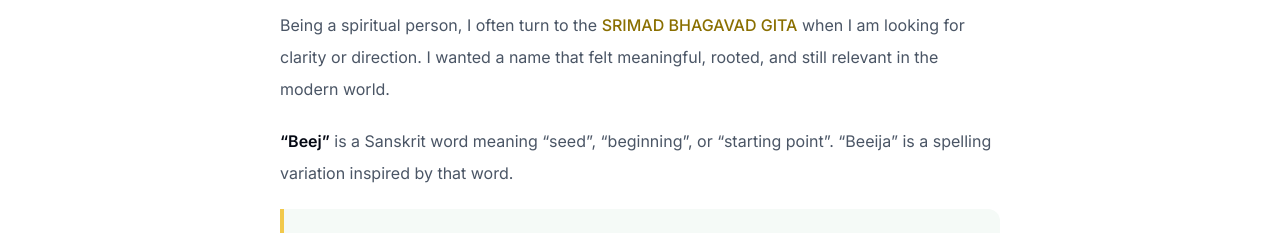
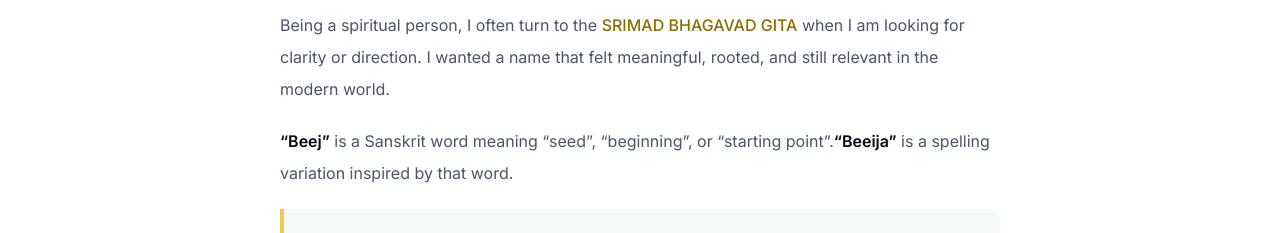
Before and after one commit to vaarunsonawwane-ops/beeija, a Next.js app: page /about in a window 1280 px wide. Shown: the part 1680-1913 px from the top of the page. Built offline with nearby package versions, Linux system fonts and the light colour scheme.

Commit message:
Update page.tsx

```diff
--- a/app/about/page.tsx
+++ b/app/about/page.tsx
@@ -133,7 +133,10 @@ export default function AboutPage() {
           <p>
             <strong className="font-semibold text-gray-950">“Beej”</strong> is
             a Sanskrit word meaning “seed”, “beginning”, or “starting point”.
-            “Beeija” is a spelling variation inspired by that word.
+            <strong className="font-semibold text-gray-950">
+              “Beeija”
+            </strong>{" "}
+            is a spelling variation inspired by that word.
           </p>
 
           <div className="rounded-r-xl border-l-4 border-[#F2C94C] bg-[#F5FAF7] px-5 py-4">
```
